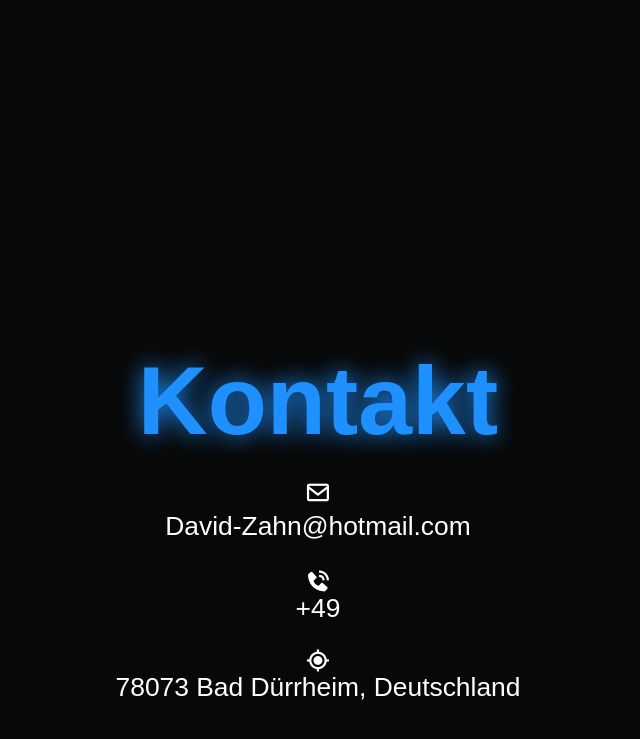
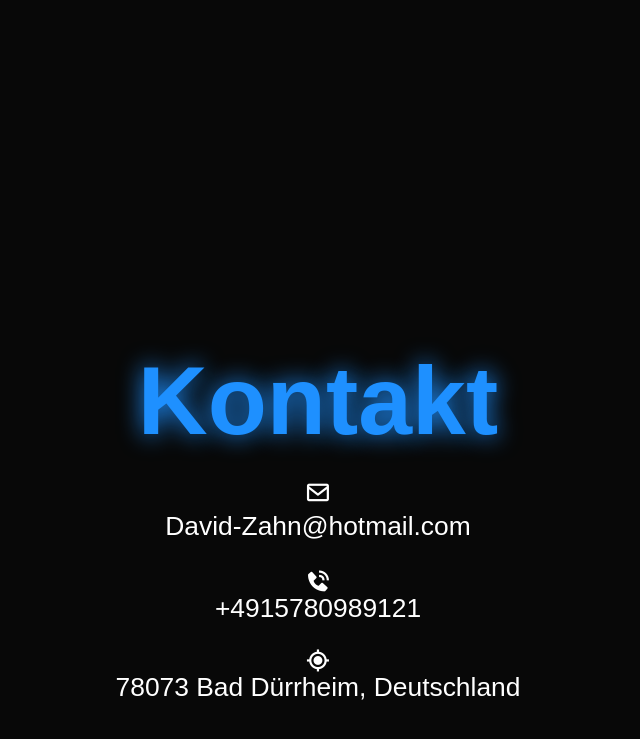
Before and after one commit to DavidZ1407/Portfolio, a plain HTML site: page portfolio.html in a window 1280 px wide. Shown: the part 3447-4186 px from the top of the page, without its empty margins (322-962 px from the left). Drawn offline with nearby package versions, Linux system fonts and the light colour scheme.

Commit message:
Portfolio

```diff
--- a/portfolio.html
+++ b/portfolio.html
@@ -182,7 +182,7 @@
             <p>David-Zahn@hotmail.com</p>
           </a>
           <i class='bx bxs-phone-call'>
-            <p>+49</p>
+            <p>+4915780989121</p>
           </i>
           <i class='bx bx-current-location'>
             <p>78073 Bad Dürrheim, Deutschland</p>
@@ -258,6 +258,3 @@
   </body>
 
 </html>
-
-<!-- animation shatten vielleich,
-mediaquerry /* 1024, 425,768 */
```
